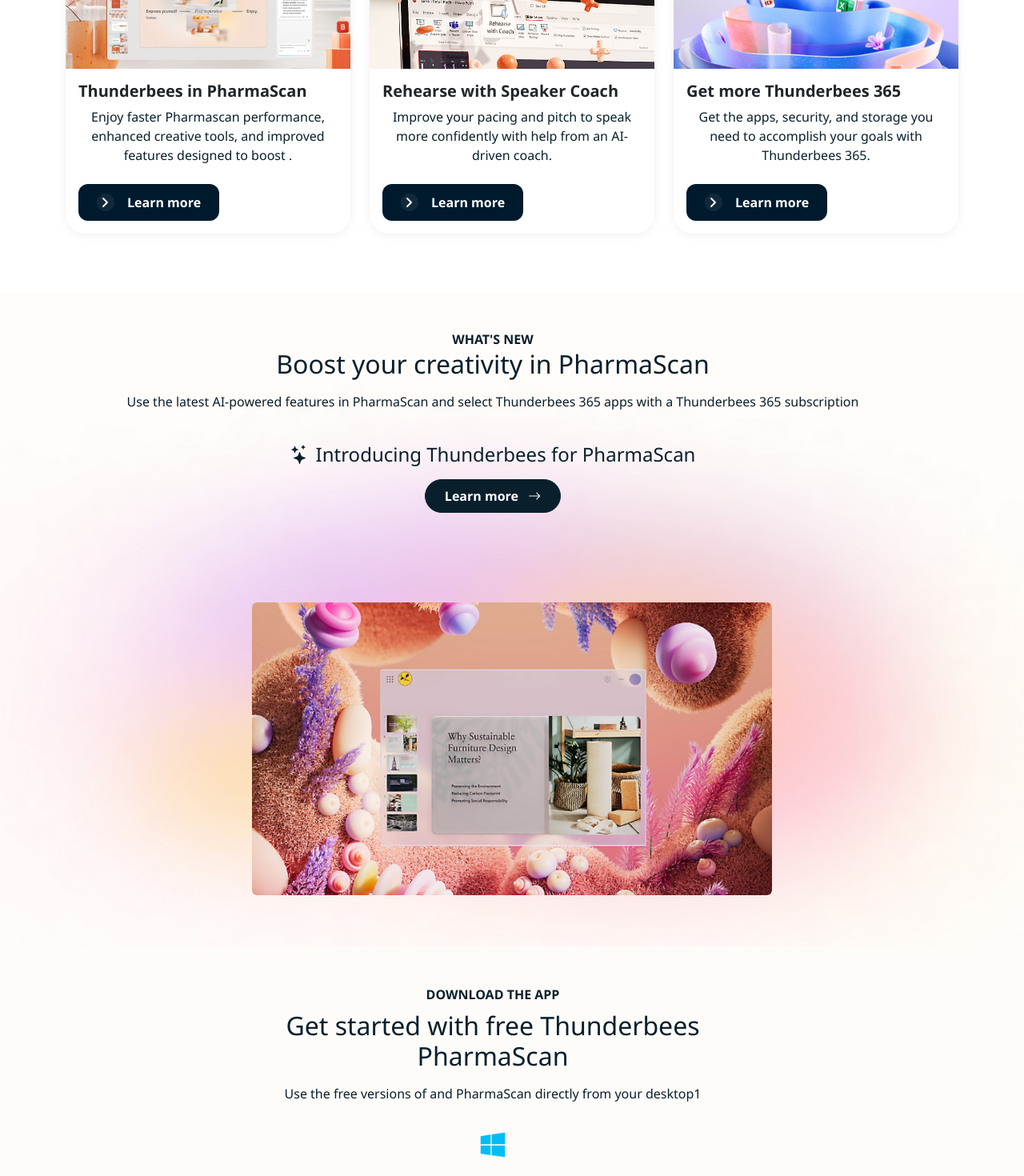
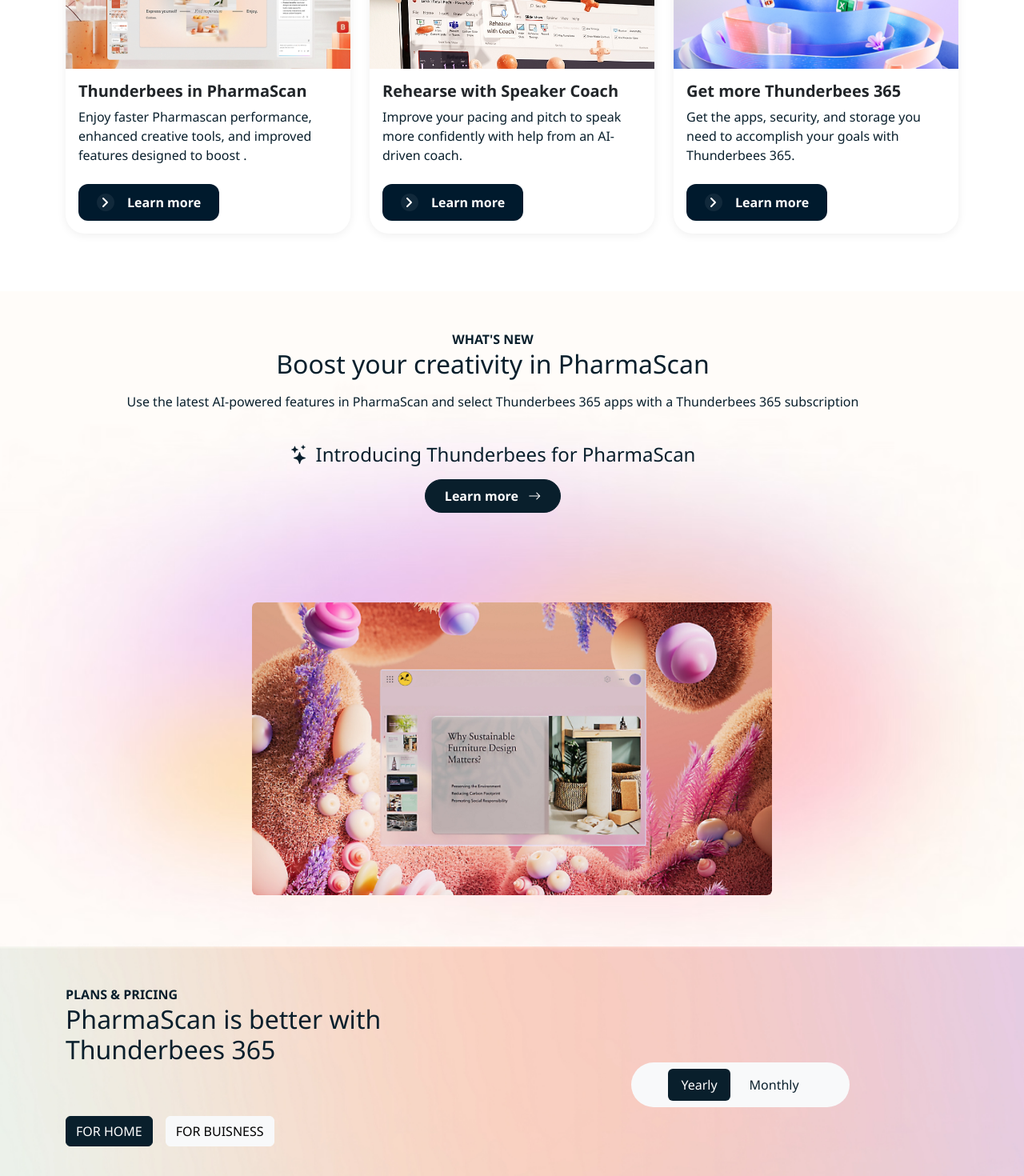
Before and after one commit to Gautam0104/ezerp, a React (Create React App) app: page /dashboard/home in a window 1280 px wide. Shown: the part 1440-2910 px from the top of the page at 80% size. Built offline with nearby package versions, Linux system fonts and the light colour scheme.

Commit message:
app download removed

```diff
--- a/src/layouts/home/Faq.jsx
+++ b/src/layouts/home/Faq.jsx
@@ -52,7 +52,8 @@
 ];
 
 const Faq = () => {
-  const [openIndexes, setOpenIndexes] = useState([0, 1, 2, 3]);
+  // By default, keep collapse all selected (all collapsed)
+  const [openIndexes, setOpenIndexes] = useState([]); // <-- changed from [0, 1, 2, 3]
 
   const handleToggle = (idx) => {
     setOpenIndexes((prev) =>
--- a/src/layouts/home/FeatureCard.jsx
+++ b/src/layouts/home/FeatureCard.jsx
@@ -30,7 +30,7 @@
         />
         <div className="card-body d-flex flex-column align-items-start">
           <h5 className="card-title fw-semibold">{title}</h5>
-          <p className="card-text text-primary mb-4">{description}</p>
+          <p className="card-text text-primary mb-4 text-start">{description}</p>
           <Link
             href="#"
             className="btn"
--- a/src/pages/Home.jsx
+++ b/src/pages/Home.jsx
@@ -5,7 +5,7 @@
 import FeaturePromo from "../layouts/home/FeaturePromo";
 import MobileDownload from "../layouts/home/MobilDownload";
 import PlansPricing from "../layouts/home/PlansPricing";
-import AppDownload from "../layouts/home/AppDownload";
+// import AppDownload from "../layouts/home/AppDownload";
 import NextStep from "../layouts/home/NextStep";
 import Details from "../layouts/home/Details";
 import Follow from "../layouts/home/Follow";
@@ -19,7 +19,7 @@
       <Overview id="overview" />
       <KeyFeatures id="keyFeature" />
       <FeaturePromo id="whatsNew" />
-      <AppDownload />
+      {/* <AppDownload /> */}
       <PlansPricing id="plans" />
 
       <MobileDownload />
```
